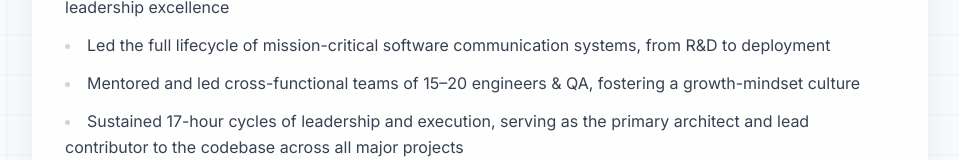
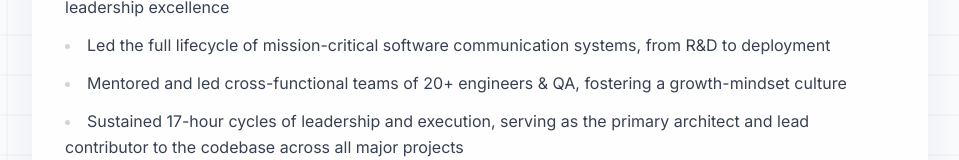
Before and after one commit to MaorAssayag/cv-website, a Next.js app: page / in a window 1280 px wide. Shown: the part 525-685 px from the top of the page, without its empty margins (153-1112 px from the left). Built offline with nearby package versions, Linux system fonts and the light colour scheme.

Commit message:
cv update

```diff
--- a/app/page.jsx
+++ b/app/page.jsx
@@ -152,7 +152,7 @@ export default function HomePage() {
               <ul className="space-y-3 text-gray-700 leading-relaxed list-disc list-inside marker:text-gray-300">
               <li>Recognized as the most decorated technological officer in Navy history for pioneering innovation and leadership excellence</li>
               <li>Led the full lifecycle of mission-critical software communication systems, from R&D to deployment</li>
-              <li>Mentored and led cross-functional teams of 15–20 engineers & QA, fostering a growth-mindset culture</li>
+              <li>Mentored and led cross-functional teams of 20+ engineers & QA, fostering a growth-mindset culture</li>
               <li>Sustained 17-hour cycles of leadership and execution, serving as the primary architect and lead contributor to the codebase across all major projects</li>
               <li>Designed and developed 40+ scalable microservices using a diverse tech stack including Kotlin, Java, Python, Golang, C#, C++, NodeJS, Angular, and various APIs/databases</li>
               <li>Led algorithmic R&D in DSP problems, utilizing data-driven insights to detect & decode RF in challenging conditions (low SNR, doppler)</li>
```
